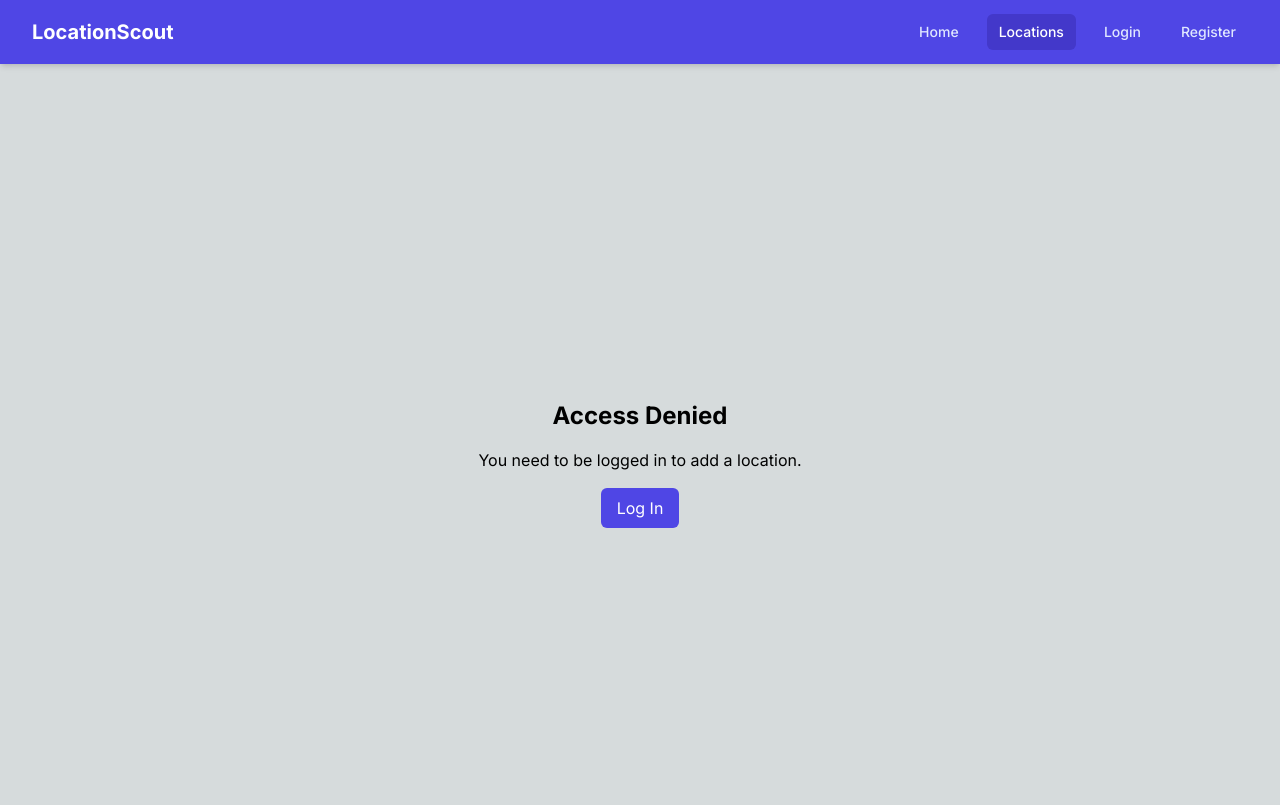
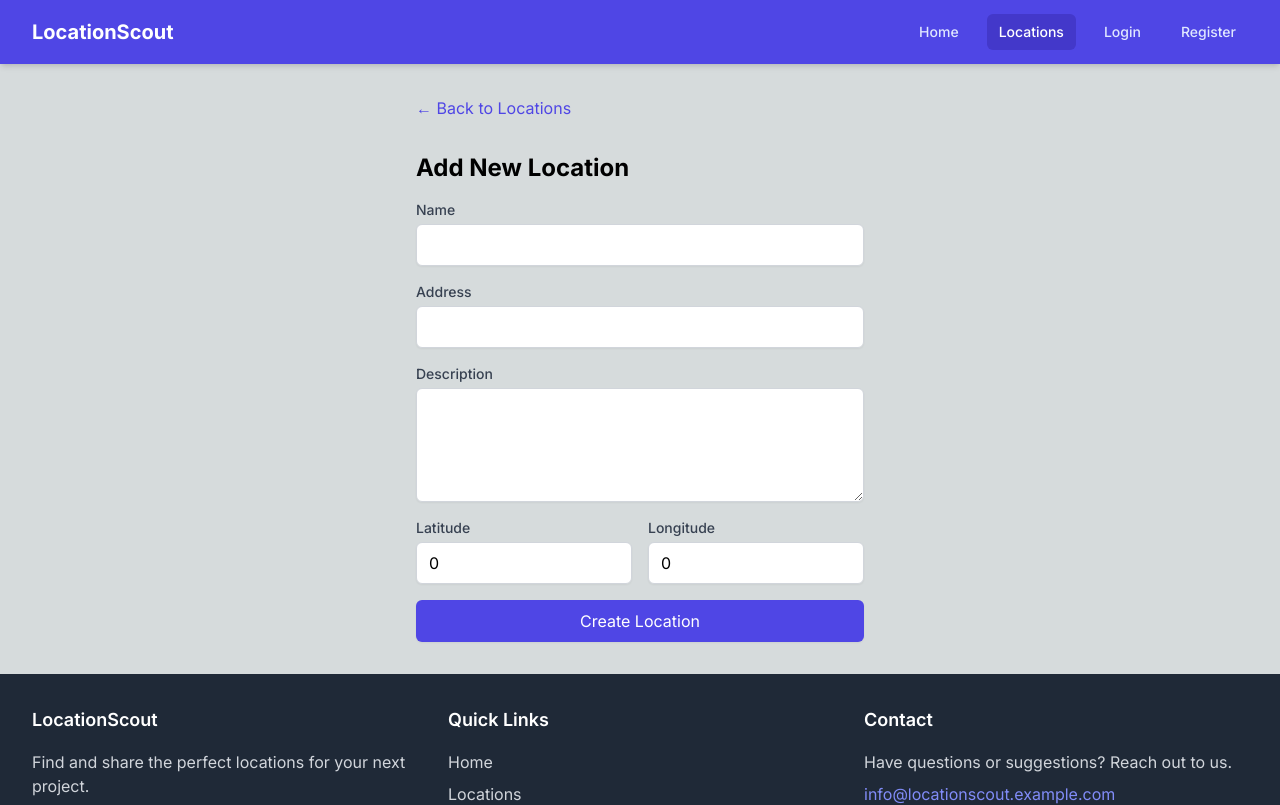
Before and after one commit to GerardShaughnessy/LocationScout, a Next.js app in the folder frontend/: page /locations/new in a window 1280 px wide. Shown: the top 805 px of the page. Built offline with nearby package versions, Linux system fonts and the light colour scheme; no server answers.

Commit message:
Add simple location form and update locations page

```diff
--- a/frontend/app/locations/new/page.tsx
+++ b/frontend/app/locations/new/page.tsx
@@ -1,46 +1,83 @@
 'use client';
 
-import { useEffect, useState } from 'react';
+import { useState } from 'react';
 import { useRouter } from 'next/navigation';
 import Link from 'next/link';
-import { useAuth } from '../../context/AuthContext';
-import LocationForm from '../../components/locations/LocationForm';
+import axios from 'axios';
+
+const API_URL = process.env.NEXT_PUBLIC_API_URL || 'http://localhost:3001';
 
 export default function NewLocationPage() {
-  const { user, isLoading } = useAuth();
-  const [mounted, setMounted] = useState(false);
+  const [formData, setFormData] = useState({
+    name: '',
+    address: '',
+    description: '',
+    coordinates: {
+      lat: 0,
+      lng: 0
+    }
+  });
+  const [error, setError] = useState('');
+  const [loading, setLoading] = useState(false);
   const router = useRouter();
 
-  useEffect(() => {
-    setMounted(true);
-  }, []);
+  const handleSubmit = async (e: React.FormEvent) => {
+    e.preventDefault();
+    setLoading(true);
+    setError('');
 
-  if (!mounted || isLoading) {
-    return <div className="min-h-screen p-8 flex items-center justify-center">Loading...</div>;
-  }
+    try {
+      const token = localStorage.getItem('token');
 
-  if (!user) {
-    return (
-      <div className="min-h-screen p-8 flex flex-col items-center justify-center">
-        <h1 className="text-2xl font-bold mb-4">Access Denied</h1>
-        <p className="mb-4">You need to be logged in to add a location.</p>
-        <Link
-          href="/login"
-          className="px-4 py-2 bg-indigo-600 text-white rounded-md hover:bg-indigo-700"
-        >
-          Log In
-        </Link>
-      </div>
-    );
-  }
+      if (!token) {
+        setError('You must be logged in to create a location');
+        setLoading(false);
+        return;
+      }
 
-  const handleSuccess = () => {
-    router.push('/locations');
+      console.log('Submitting location to:', `${API_URL}/api/locations`);
+      console.log('Form data:', formData);
+
+      const response = await axios.post(`${API_URL}/api/locations`, formData, {
+        headers: {
+          'Content-Type': 'application/json',
+          'Authorization': `Bearer ${token}`
+        }
+      });
+
+      console.log('Response:', response.data);
+      setLoading(false);
+      router.push('/locations');
+    } catch (err: any) {
+      console.error('Error creating location:', err);
+      setLoading(false);
+      setError(err.response?.data?.message || 'Failed to create location');
+    }
+  };
+
+  const handleChange = (e: React.ChangeEvent<HTMLInputElement | HTMLTextAreaElement>) => {
+    const { name, value } = e.target;
+
+    if (name.startsWith('coordinates.')) {
+      const coordField = name.split('.')[1];
+      setFormData({
+        ...formData,
+        coordinates: {
+          ...formData.coordinates,
+          [coordField]: parseFloat(value) || 0
+        }
+      });
+    } else {
+      setFormData({
+        ...formData,
+        [name]: value
+      });
+    }
   };
 
   return (
-    <div className="min-h-screen p-8">
-      <div className="max-w-6xl mx-auto">
+    <div className="p-8">
+      <div className="max-w-md mx-auto">
         <div className="mb-8">
           <Link
             href="/locations"
@@ -50,7 +87,89 @@ export default function NewLocationPage() {
           </Link>
         </div>
 
-        <LocationForm onSuccess={handleSuccess} />
+        <h2 className="text-2xl font-bold mb-4">Add New Location</h2>
+
+        {error && (
+          <div className="bg-red-50 p-4 rounded-md mb-4">
+            <p className="text-red-700 text-sm">{error}</p>
+          </div>
+        )}
+
+        <form onSubmit={handleSubmit} className="space-y-4">
+          <div>
+            <label className="block text-sm font-medium text-gray-700">Name</label>
+            <input
+              type="text"
+              name="name"
+              value={formData.name}
+              onChange={handleChange}
+              required
+              className="mt-1 block w-full px-3 py-2 border border-gray-300 rounded-md shadow-sm focus:outline-none focus:ring-indigo-500 focus:border-indigo-500"
+            />
+          </div>
+
+          <div>
+            <label className="block text-sm font-medium text-gray-700">Address</label>
+            <input
+              type="text"
+              name="address"
+              value={formData.address}
+              onChange={handleChange}
+              required
+              className="mt-1 block w-full px-3 py-2 border border-gray-300 rounded-md shadow-sm focus:outline-none focus:ring-indigo-500 focus:border-indigo-500"
+            />
+          </div>
+
+          <div>
+            <label className="block text-sm font-medium text-gray-700">Description</label>
+            <textarea
+              name="description"
+              value={formData.description}
+              onChange={handleChange}
+              required
+              rows={4}
+              className="mt-1 block w-full px-3 py-2 border border-gray-300 rounded-md shadow-sm focus:outline-none focus:ring-indigo-500 focus:border-indigo-500"
+            />
+          </div>
+
+          <div className="grid grid-cols-2 gap-4">
+            <div>
+              <label className="block text-sm font-medium text-gray-700">Latitude</label>
+              <input
+                type="number"
+                name="coordinates.lat"
+                value={formData.coordinates.lat}
+                onChange={handleChange}
+                step="any"
+                required
+                className="mt-1 block w-full px-3 py-2 border border-gray-300 rounded-md shadow-sm focus:outline-none focus:ring-indigo-500 focus:border-indigo-500"
+              />
+            </div>
+
+            <div>
+              <label className="block text-sm font-medium text-gray-700">Longitude</label>
+              <input
+                type="number"
+                name="coordinates.lng"
+                value={formData.coordinates.lng}
+                onChange={handleChange}
+                step="any"
+                required
+                className="mt-1 block w-full px-3 py-2 border border-gray-300 rounded-md shadow-sm focus:outline-none focus:ring-indigo-500 focus:border-indigo-500"
+              />
+            </div>
+          </div>
+
+          <div>
+            <button
+              type="submit"
+              disabled={loading}
+              className={`w-full py-2 px-4 border border-transparent rounded-md shadow-sm text-white bg-indigo-600 hover:bg-indigo-700 focus:outline-none focus:ring-2 focus:ring-offset-2 focus:ring-indigo-500 ${loading ? 'opacity-50 cursor-not-allowed' : ''}`}
+            >
+              {loading ? 'Creating...' : 'Create Location'}
+            </button>
+          </div>
+        </form>
       </div>
     </div>
   );
--- a/frontend/app/locations/page.tsx
+++ b/frontend/app/locations/page.tsx
@@ -3,7 +3,6 @@
 import { useEffect, useState } from 'react';
 import Link from 'next/link';
 import { useAuth } from '../context/AuthContext';
-import LocationList from '../components/locations/LocationList';
 
 export default function LocationsPage() {
   const { user, isLoading } = useAuth();
@@ -32,14 +31,25 @@ export default function LocationsPage() {
           )}
         </div>
 
+        <div className="bg-white p-6 rounded-lg shadow-md">
+          <h2 className="text-xl font-semibold mb-4">Welcome to your locations dashboard!</h2>
+
           {user ? (
-          <LocationList />
+            <div>
+              <p className="mb-4">You can add new locations or view your existing ones.</p>
+              <Link
+                href="/locations/new"
+                className="inline-block px-4 py-2 bg-indigo-600 text-white rounded-md hover:bg-indigo-700"
+              >
+                Add Your First Location
+              </Link>
+            </div>
           ) : (
-          <div className="text-center py-8">
+            <div>
               <p className="mb-4">Please log in to view and manage locations.</p>
               <Link
                 href="/login"
-              className="px-4 py-2 bg-indigo-600 text-white rounded-md hover:bg-indigo-700"
+                className="inline-block px-4 py-2 bg-indigo-600 text-white rounded-md hover:bg-indigo-700"
               >
                 Log In
               </Link>
@@ -47,5 +57,6 @@ export default function LocationsPage() {
           )}
         </div>
       </div>
+    </div>
   );
 }
```
Lines whose indentation alone changed are shown as unchanged.
